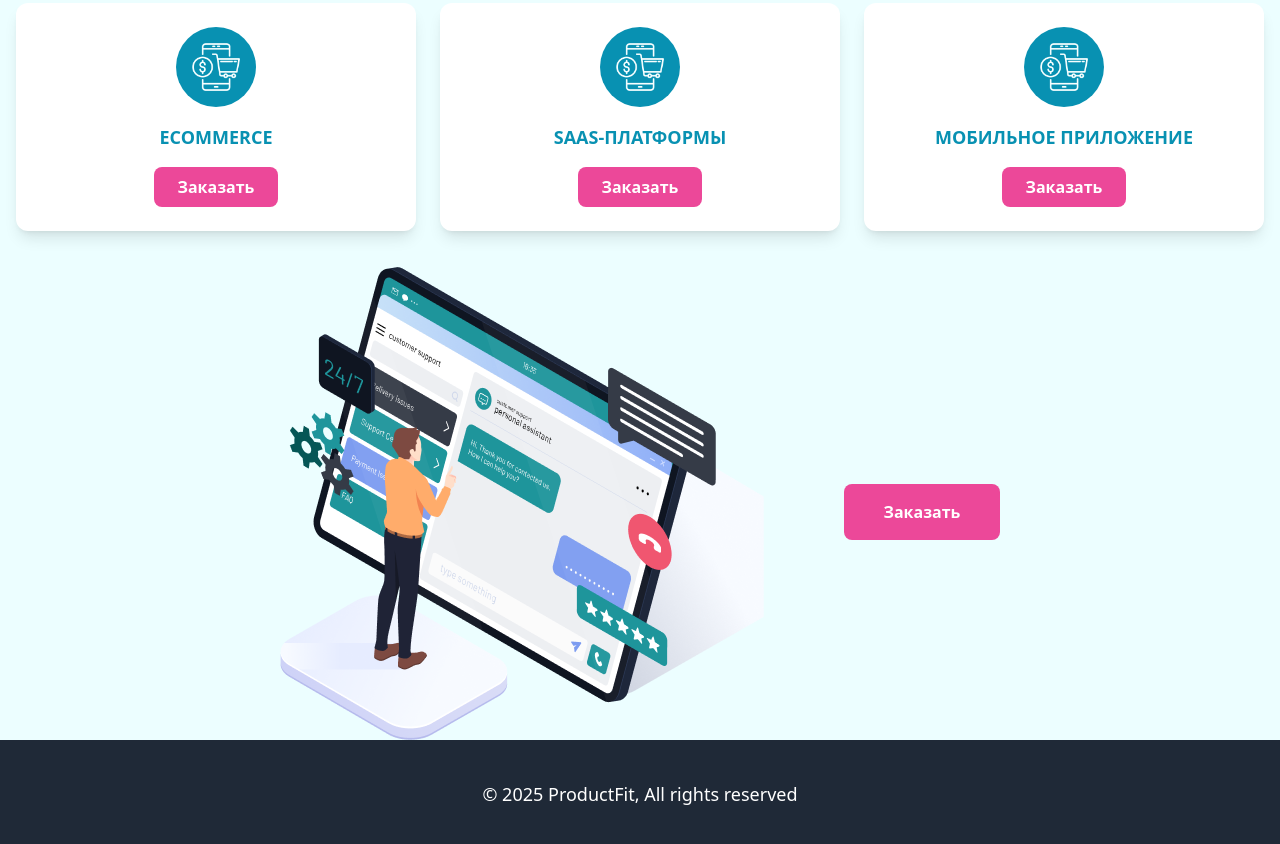
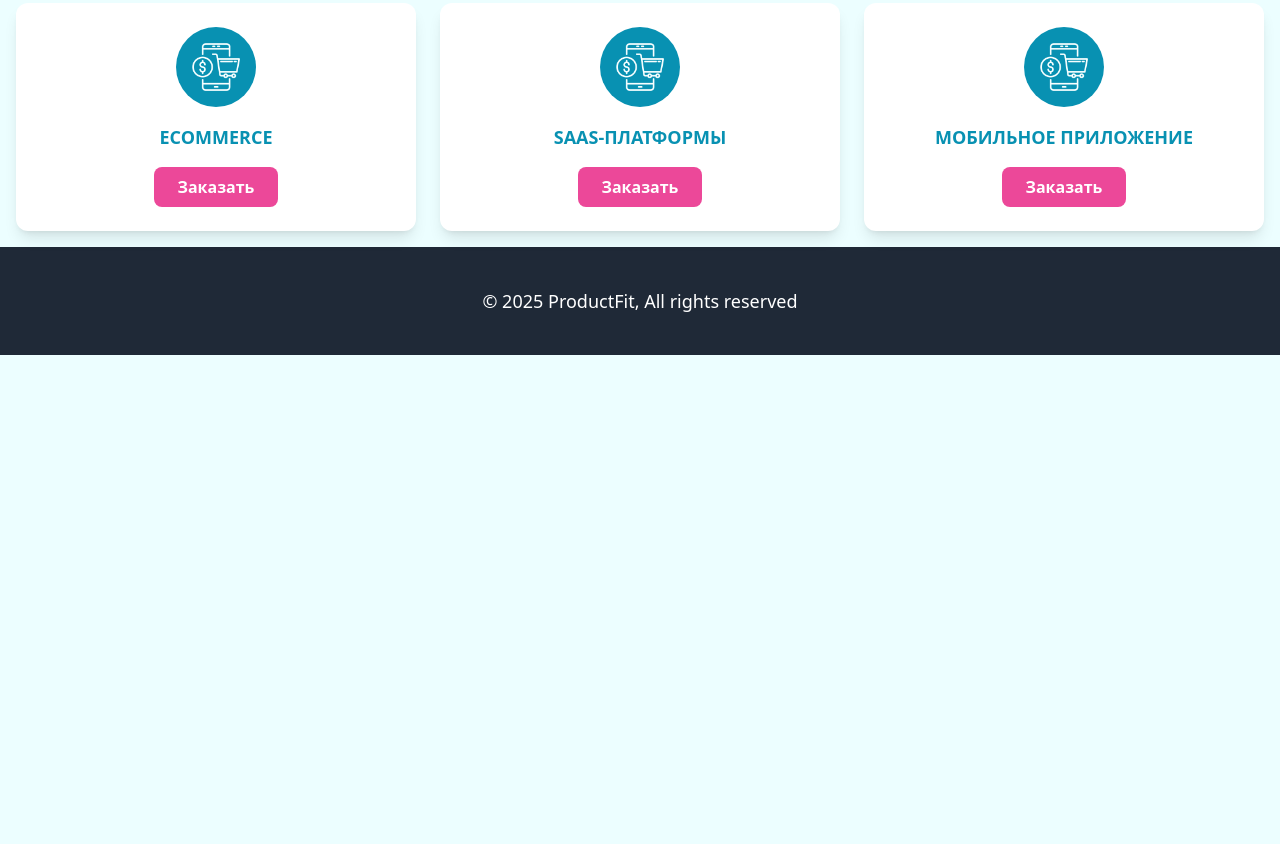
Before and after one commit to jasmina001/Site_ProductFit, a website: page public/main.html in a window 1280 px wide. Shown: the part 868-1712 px from the top of the page. After the commit the page ends 1223 px from the top, so only its background shows below. Drawn offline with nearby package versions, Linux system fonts and the light colour scheme.

Commit message:
new section

```diff
--- a/public/main.html
+++ b/public/main.html
@@ -136,14 +136,7 @@
         </div>
     </div>
 
-    <div class="container mx-auto flex justify-center items-center gap-20 mt-5 flex-wrap">
-        <div>
-            <img src="/assets/Group (8).png" alt="">
-        </div>
-        <div>
-            <button class="mt-4 bg-pink-500 text-white font-semibold px-10 py-4 rounded-lg">Заказать</button>
-        </div>
-    </div>
+
 
 
     <footer class="bg-gray-800 text-white py-10 text-center">
```
